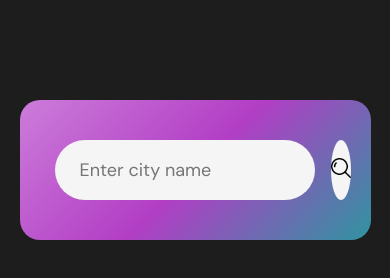
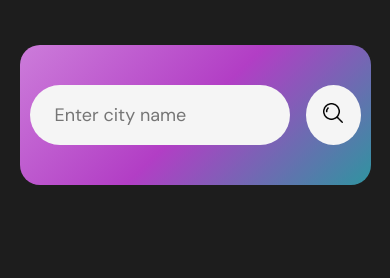
Before and after one commit to mukulnegi2004/weather-app-js, a plain HTML site: page index1.html in a window 390 px wide. Drawn offline with Linux system fonts and the light colour scheme.

Commit message:
Update style1.css

```diff
--- a/style1.css
+++ b/style1.css
@@ -84,3 +84,15 @@ body{
 .weather {
     display: none;
 }
+
+
+@media (max-width: 477px) {
+    .card {
+        margin-top: 45px;
+        padding: 40px 10px;
+    }
+    .details {
+        padding: 0 0;
+    }
+
+}
```
